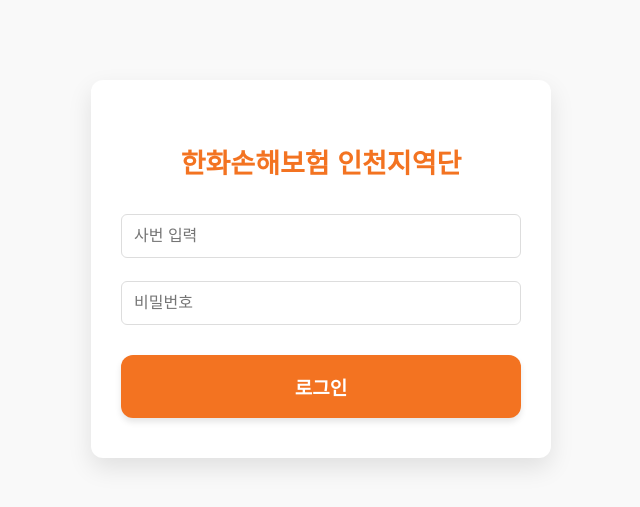
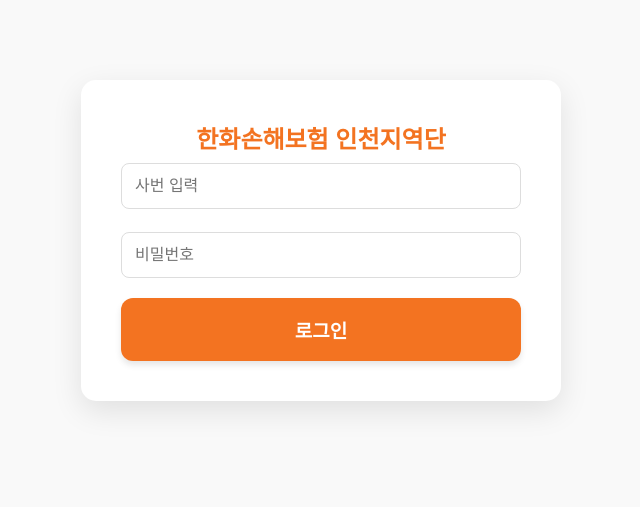
Before and after one commit to jisuchoo/forOrg_py, a Django app: page / in a window 1280 px wide. Shown: the top 507 px of the page, without its empty margins (319-959 px from the left). Run offline with Django 5.2, Linux system fonts and the light colour scheme.

Commit message:
Update login.html

```diff
--- a/guide/templates/guide/login.html
+++ b/guide/templates/guide/login.html
@@ -1,13 +1,12 @@
 {% extends "base.html" %}
 {% block content %}
-<div class="login-card">
-    <h2>한화손해보험 인천지역단</h2>
+<div class="login-card" style="background:#fff; max-width:400px; margin:80px auto; padding:40px; border-radius:15px; text-align:center; box-shadow:0 10px 30px rgba(0,0,0,0.1);">
+    <h2 style="color:var(--hw-orange); margin:0; font-size:24px;">한화손해보험 인천지역단</h2>
     <form method="post">
         {% csrf_token %}
-        <input type="text" name="empno" placeholder="사번 입력" required style="width: 100%; padding: 12px; margin-bottom: 15px; border: 1px solid #ddd; border-radius: 6px; box-sizing: border-box;">
-        <input type="password" name="password" placeholder="비밀번호" required style="width: 100%; padding: 12px; margin-bottom: 20px; border: 1px solid #ddd; border-radius: 6px; box-sizing: border-box;">
-        {% if error %}<p style="color: #e74c3c; font-size: 14px; margin-bottom: 15px;">{{ error }}</p>{% endif %}
-        <button type="submit" class="btn-main bg-orange" style="margin-bottom: 0;">로그인</button>
+        <input type="text" name="empno" placeholder="사번 입력" required style="width:100%; padding:13px; margin-bottom:15px; border:1px solid #ddd; border-radius:8px;">
+        <input type="password" name="password" placeholder="비밀번호" required style="width:100%; padding:13px; margin-bottom:20px; border:1px solid #ddd; border-radius:8px;">
+        <button type="submit" class="btn-main bg-orange" style="margin:0;">로그인</button>
     </form>
 </div>
 {% endblock %}
```
